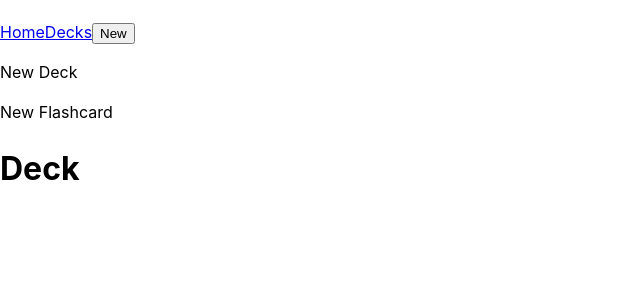
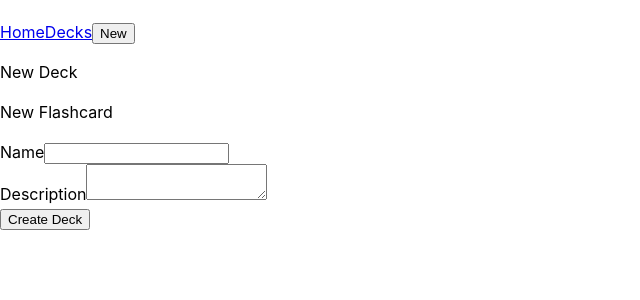
Before and after one commit to joshuanelsondev/flashcard-app, a React (Vite) app in the folder client/: page /decks/1 in a window 1280 px wide. Shown: the top 300 px of the page, without its empty margins (0-640 px from the left). Built offline with nearby package versions, Linux system fonts and the light colour scheme.

Commit message:
feat: set up fetch for decks and list decks; create form to create new deck

```diff
--- a/client/src/components/decks/Deck.jsx
+++ b/client/src/components/decks/Deck.jsx
@@ -1,9 +1,41 @@
 // src/components/decks/Deck.jsx
 
+import { useState } from 'react'
+import { createDeck } from '../../api'
+
 export default function Deck() {
+  const [name, setName] = useState('')
+  const [description, setDescription] = useState('')
+
+  const handleSubmit = async (e) => {
+    e.preventDefault()
+    try {
+      const newDeck = { name, description }
+      await createDeck(newDeck)
+    } catch (error) {
+      console.error('Error creating deck:', error)
+    }
+  }
+
   return (
-    <div>
-      <h1>Deck</h1>
-    </div>
+    <form onSubmit={handleSubmit}>
+      <div>
+        <label>Name</label>
+        <input
+          type="text"
+          value={name}
+          onChange={(e) => setName(e.target.value)}
+          required
+        />
+      </div>
+      <div>
+        <label>Description</label>
+        <textarea
+          value={description}
+          onChange={(e) => setDescription(e.target.value)}
+        />
+      </div>
+      <button type="submit">Create Deck</button>
+    </form>
   )
 }
--- a/client/src/components/decks/DeckList.jsx
+++ b/client/src/components/decks/DeckList.jsx
@@ -1,9 +1,32 @@
 // src/components/decks/DeckList.jsx
 
+import React, { useState, useEffect } from 'react'
+import { getDecks } from '../../api'
+
 export default function DeckList() {
+  const [decks, setDecks] = useState([])
+
+  useEffect(() => {
+    const fetchDecks = async () => {
+      try {
+        const data = await getDecks()
+        setDecks(data)
+      } catch (error) {
+        console.error('Error fetching decks:', error)
+      }
+    }
+
+    fetchDecks()
+  }, [])
+
   return (
     <div>
-      <h1>Decks</h1>
+      <h1>Deck List</h1>
+      <ul>
+        {decks.map((deck) => (
+          <li key={deck.id}>{deck.name}</li>
+        ))}
+      </ul>
     </div>
   )
 }
```
